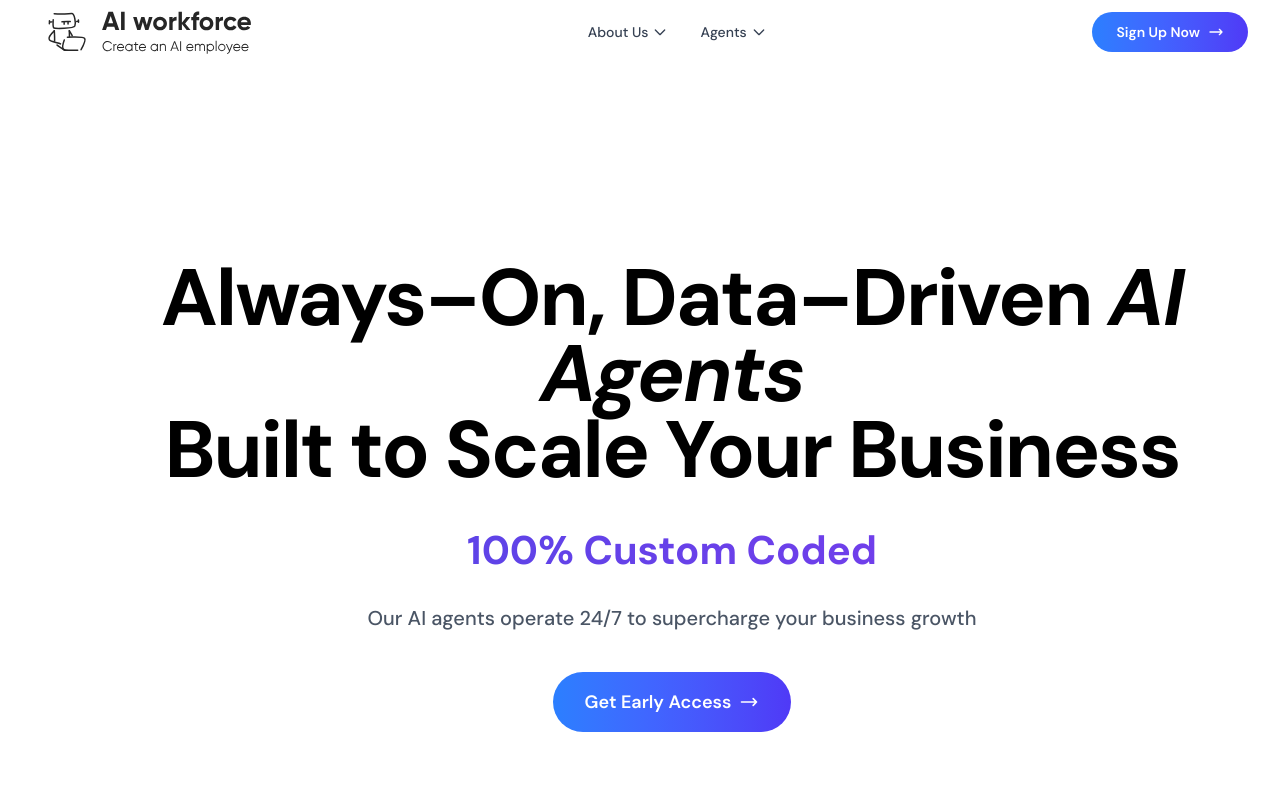
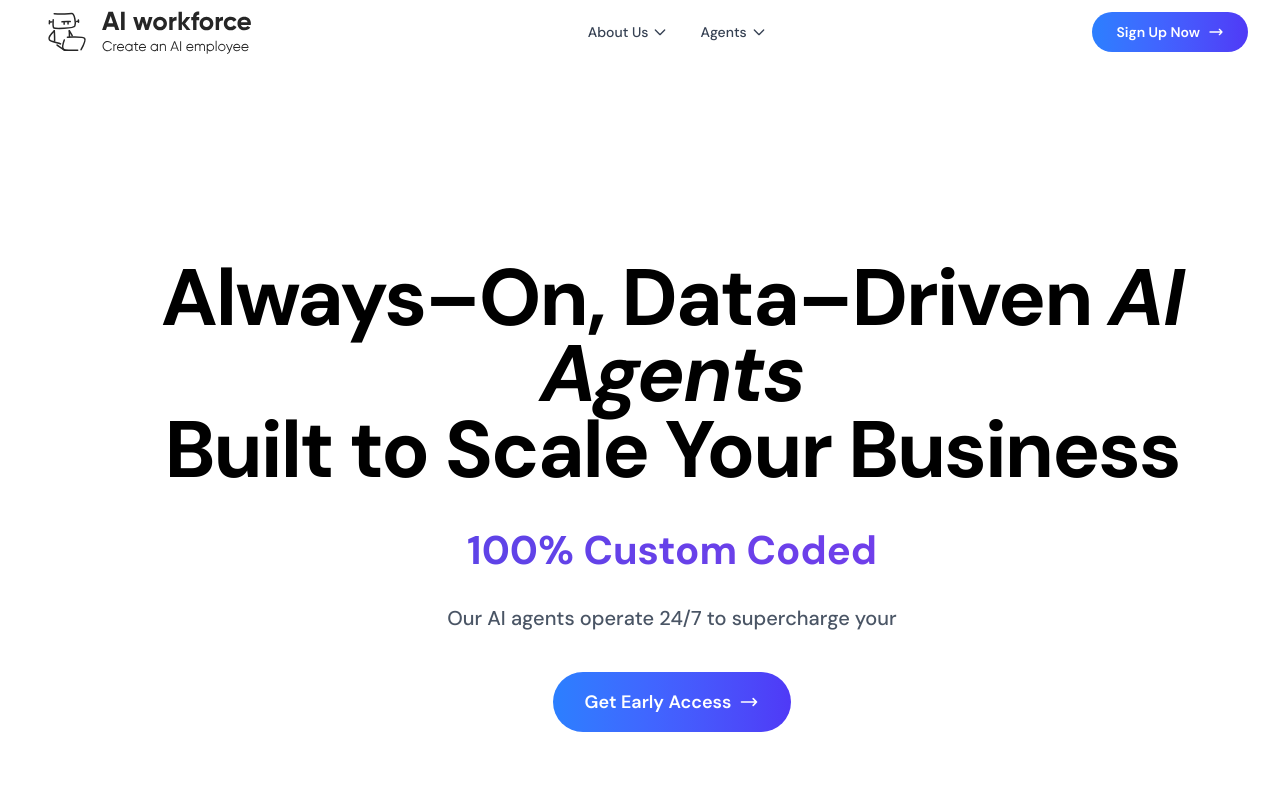
Before and after one commit to muneeb-official/ai-workforce-prototype, a React (Vite) app: page / in a window 1280 px wide. Shown: the top 800 px of the page. Built offline with nearby package versions, Linux system fonts and the light colour scheme.

Commit message:
Resolved merge conflicts

```diff
--- a/src/components/Hero.jsx
+++ b/src/components/Hero.jsx
@@ -43,7 +43,7 @@ const Hero = () => {
         </div>
 
         <p className="text-gray-600 mt-4 text-lg md:text-xl max-w-3xl mx-auto font-medium">
-          Our AI agents operate 24/7 to supercharge your business growth
+          Our AI agents operate 24/7 to supercharge your
         </p>
 
         <div className="mt-10">
```
